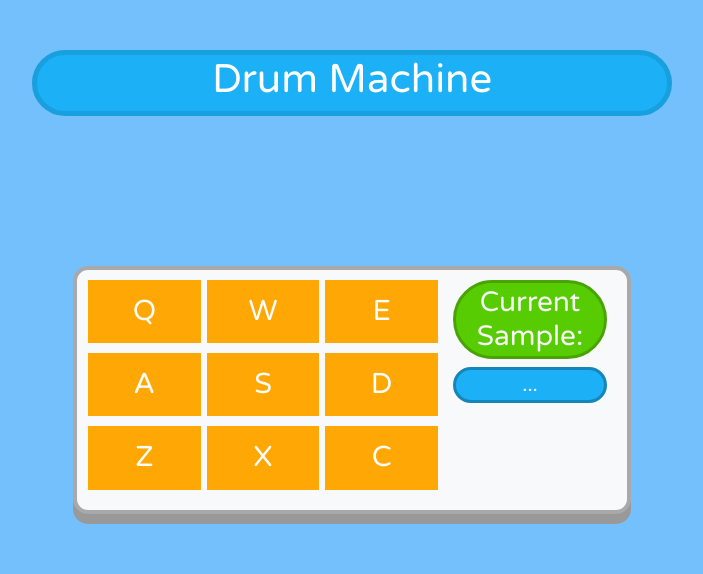
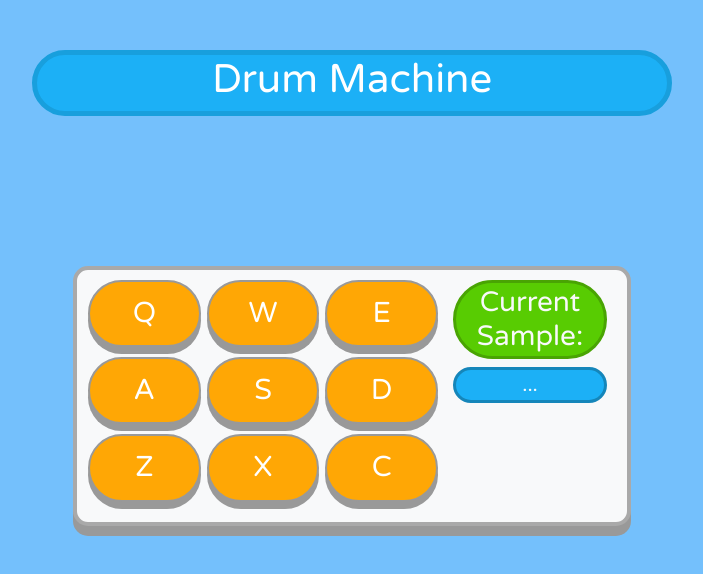
Before and after one commit to manuel12/drum-machine, a React (Create React App) app: page / in a window 1280 px wide. Shown: the top 574 px of the page, without its empty margins (288-991 px from the left). Built offline with nearby package versions, Linux system fonts and the light colour scheme.

Commit message:
Added button styles.

```diff
--- a/src/components/DrumPadButton.js
+++ b/src/components/DrumPadButton.js
@@ -1,7 +1,7 @@
 const DrumPadButton = (props) => {
   return (
     <div
-      className={`drum-pad drum-pad-button ${
+      className={`drum-pad drum-pad-button button-styles ${
         props.keyPressed && "drum-pad-button-active"
       }  col-md`}
       id={props.sampleName}
```
